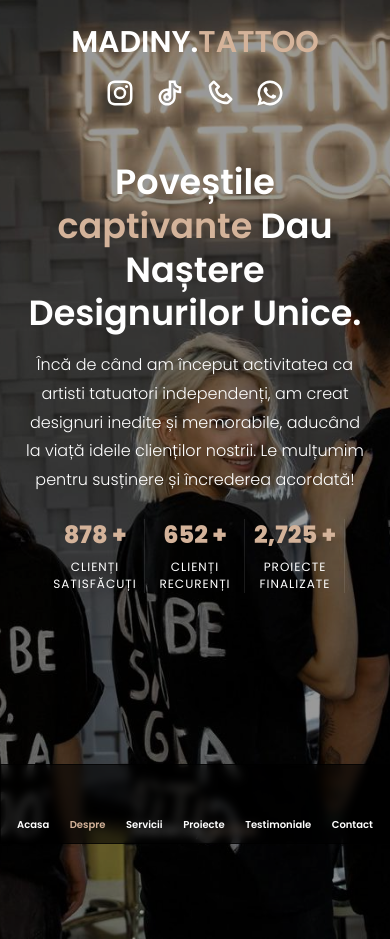
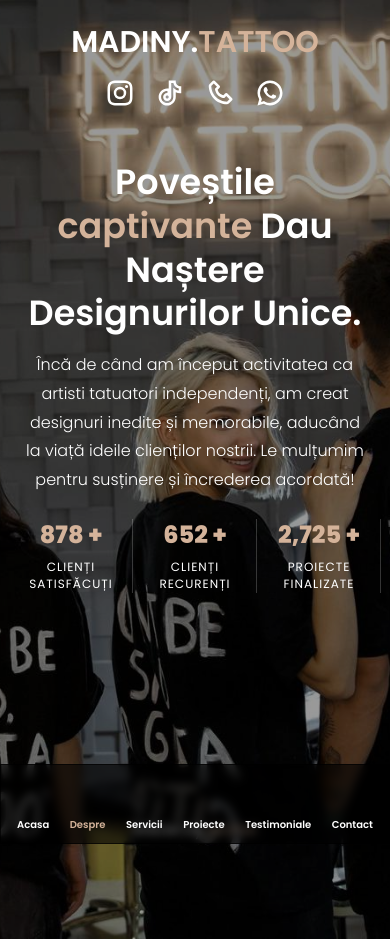
Before and after one commit to mafterr11/MadinyTattoo, a Next.js app: page /despre in a window 390 px wide. Built offline with nearby package versions, Linux system fonts and the light colour scheme; some icons are missing.

Commit message:
Commit Optimize

```diff
--- a/app/globals.css
+++ b/app/globals.css
@@ -27,7 +27,7 @@
     @apply w-full h-full;
   }
   .h1 {
-    @apply text-[35px] leading-tight md:text-[60px] md:leading-[1.3] mb-8 font-semibold;
+    @apply text-[30px] xs:text-[35px] md:text-[60px] lg:text-[70px] xl:text-[55px] leading-tight md:leading-[1.3] mb-8 font-semibold;
   }
   .h2 {
     @apply text-[35px] leading-tight md:text-[54px] md:leading-[1.3] mb-4 font-semibold;
@@ -38,7 +38,7 @@
   }
 
   p {
-    @apply leading-[1.8] text-white font-light;
+    @apply leading-[1.8] text-white font-light xs:text-lg md:text-2xl lg:text-3xl xl:text-lg;
   }
   .btn,
   .input {
--- a/components/ServiceSlider.jsx
+++ b/components/ServiceSlider.jsx
@@ -77,7 +77,7 @@ const ServiceSlider = () => {
                       <div className='mb-2 text-lg'>{item.title}</div>
                     </div>
                     <div className='mb-8'>
-                      <p className='max-w-[350px] leading-normal'>
+                      <p className='max-w-[350px] text-base leading-normal'>
                         {item.description}
                       </p>
                     </div>
--- a/components/pages/DesprePage.jsx
+++ b/components/pages/DesprePage.jsx
@@ -115,7 +115,7 @@ const DesprePage = () => {
             initial='hidden'
             animate='show'
             exit='hidden'
-            className='max-w-3xl mx-auto xl:mx-0 mb-6 xl:mb-12 px-2 xs:px-0 xl:px-0 text-p xl:text-lg xs:text-lg'
+            className='max-w-3xl mx-auto xl:mx-0 mb-6 xl:mb-12 px-2 xs:px-0 xl:px-0'
           >
             Încă de când am început activitatea ca artisti tatuatori independenți,
             am creat designuri inedite și memorabile, aducând la viață ideile
@@ -127,11 +127,11 @@ const DesprePage = () => {
             initial='hidden'
             animate='show'
             exit='hidden'
-            className='flex max-w-xl xl:max-w-none mx-auto xl:mx-0 mb-8'
+            className='flex max-w-xl xl:max-w-2xl mx-auto xl:mx-0 mb-8'
           >
-            <div className='flex flex-1 xl:gap-x-6'>
+            <div className='flex flex-1 gap-x-6 md:gap-x-20 lg:gap-x-6'>
               {/* clients */}
-              <div className='relative flex-1 after:w-[1px] after:h-full after:bg-white/10 after:absolute after:top-0 after:right-0'>
+              <div className='relative flex-1 after:w-[1px] after:h-full after:bg-white/20 after:absolute after:top-0 after:-right-3 lg:after:right-0'>
                 <div className='text-2xl xl:text-4xl font-extrabold text-accent mb-2'>
                   <CountUp start={0} end={878} duration={5} /> +
                 </div>
@@ -140,7 +140,7 @@ const DesprePage = () => {
                 </div>
               </div>
               {/* experience */}
-              <div className='relative flex-1 after:w-[1px] after:h-full after:bg-white/10 after:absolute after:top-0 after:right-0'>
+              <div className='relative flex-1 after:w-[1px] after:h-full after:bg-white/20 after:absolute after:top-0 after:-right-3 lg:after:right-0'>
                 <div className='text-2xl xl:text-4xl font-extrabold text-accent mb-2'>
                   <CountUp start={0} end={652} duration={5} /> +
                 </div>
@@ -149,7 +149,7 @@ const DesprePage = () => {
                 </div>
               </div>
               {/* projects */}
-              <div className='relative flex-1 after:w-[1px] after:h-full after:bg-white/10 after:absolute after:top-0 after:right-0'>
+              <div className='relative flex-1 after:w-[1px] after:h-full after:bg-white/20 after:absolute after:top-0 after:-right-3 lg:after:right-0'>
                 <div className='text-2xl xl:text-4xl font-extrabold text-accent mb-2'>
                   <CountUp start={0} end={2725} duration={5} /> +
                 </div>
--- a/components/pages/HomePage.jsx
+++ b/components/pages/HomePage.jsx
@@ -29,7 +29,7 @@ const HomePage = () => {
             initial='hidden'
             animate='show'
             exit='hidden'
-            className='max-w-sm md:max-w-2xl mx-auto xl:mx-0 mb-10 xl:mb-16 xl:text-lg text-p text-xl'
+            className='max-w-sm md:max-w-2xl mx-auto xl:mx-0 mb-10 xl:mb-16'
           >
             În spațiul nostru creativ, transformăm fiecare concept într-o
             realitate vibrantă și autentică. Fiecare design captează unicitatea
--- a/components/pages/ProiectePage.jsx
+++ b/components/pages/ProiectePage.jsx
@@ -24,7 +24,7 @@ const ProiectePage = () => {
               initial='hidden'
               animate='show'
               exit='hidden'
-              className='mb-4 max-w-[500px] mx-auto lg:mx-0 text-p text-lg'
+              className='mb-4 max-w-[500px] mx-auto lg:mx-0'
             >
               Prin arta mea, transform viziunile în realitate, aducând emoție și
               semnificație fiecărui tatuaj. Explorează portofoliul meu și
```
